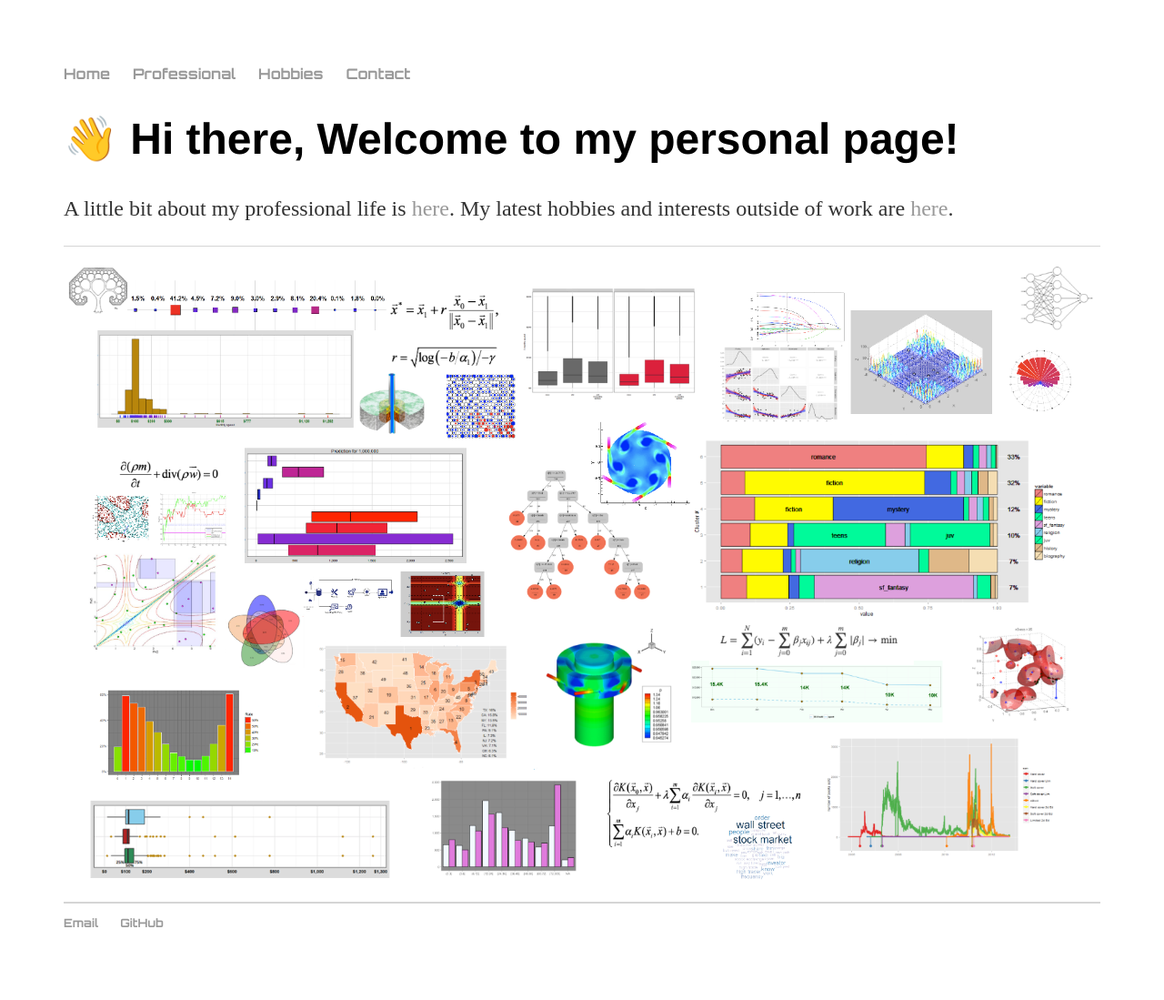
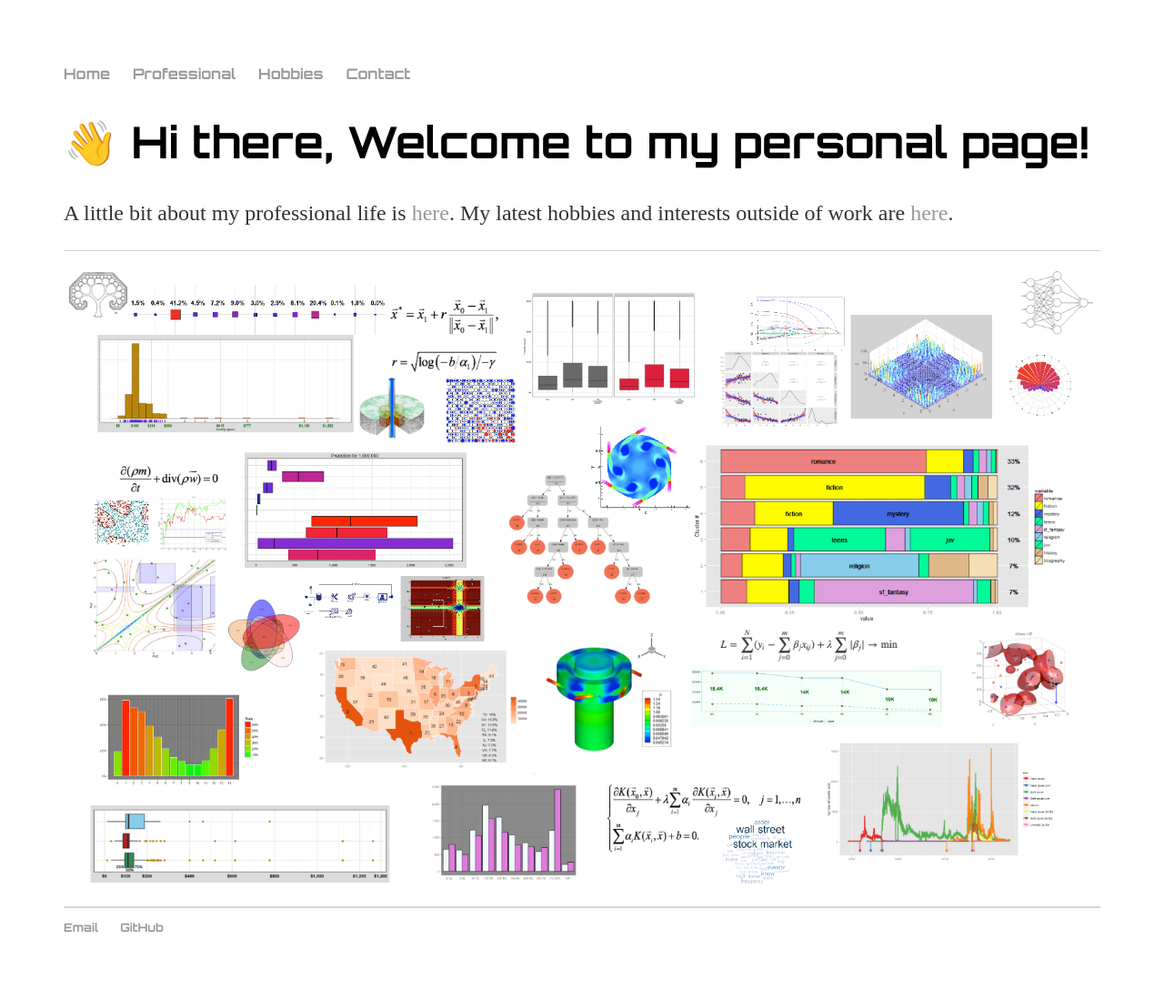
Before and after one commit to alexeybutyrev/alexeybutyrev.github.io, a Jekyll site: the page built from index.html, in a window 1280 px wide. Shown: the whole page at 91% size. Built offline with Jekyll 4.4.1, drawn with Linux system fonts in a browser that asks for light colours.

Commit message:
fix text decor and fonts

```diff
--- a/css/main.css
+++ b/css/main.css
@@ -15,7 +15,7 @@
 
 p, ul { font-size: 1.5em; line-height: 1.4em; color: #333; }
 
-h1, h2, h3, h4 { font-family: 'Helvetica', 'Arial', 'Sans-Serif'; }
+h1, h2, h3, h4 { font-family: 'Orbitron', sans-serif, 'Arial', 'Sans-Serif'; }
 h1 { font-size: 3em;  }
 h2 { font-size: 2.7em; }
 h3 { font-size: 2.3em; }
@@ -24,7 +24,7 @@
 nav ul, footer ul { font-size: 1em; font-family: 'Orbitron', sans-serif, 'Arial', 'Sans-Serif'; padding: 0px; list-style: none; font-weight: bold; }
 nav ul li, footer ul li { display: inline; margin-right: 20px; }
 a:active {
-    background-color: darkgreen;
+    background-color: rgb(135, 223, 135);
   }
 #navigation li  a.current {
     text-decoration: underline;
```
